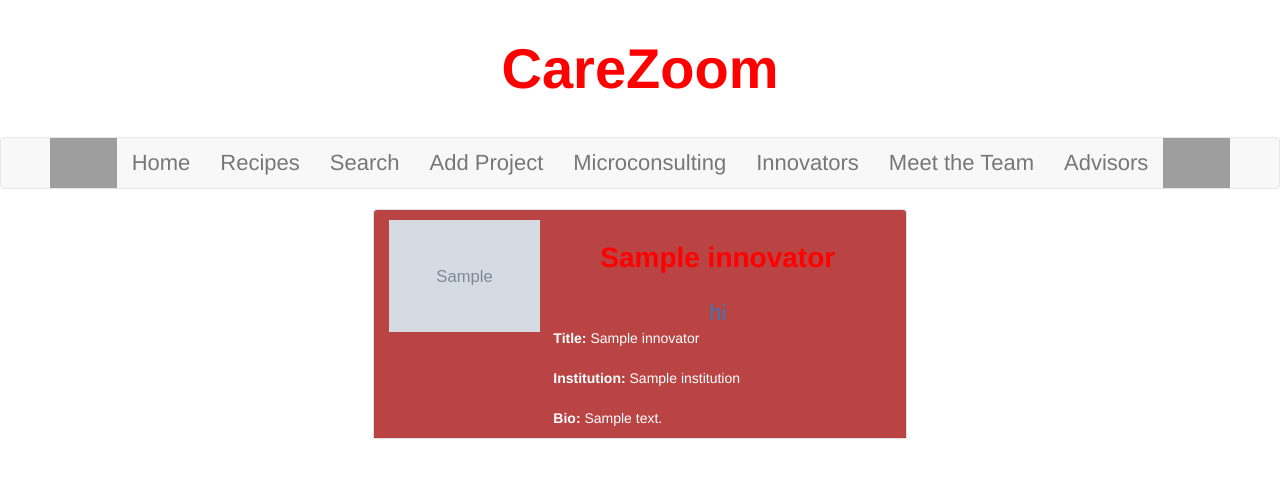
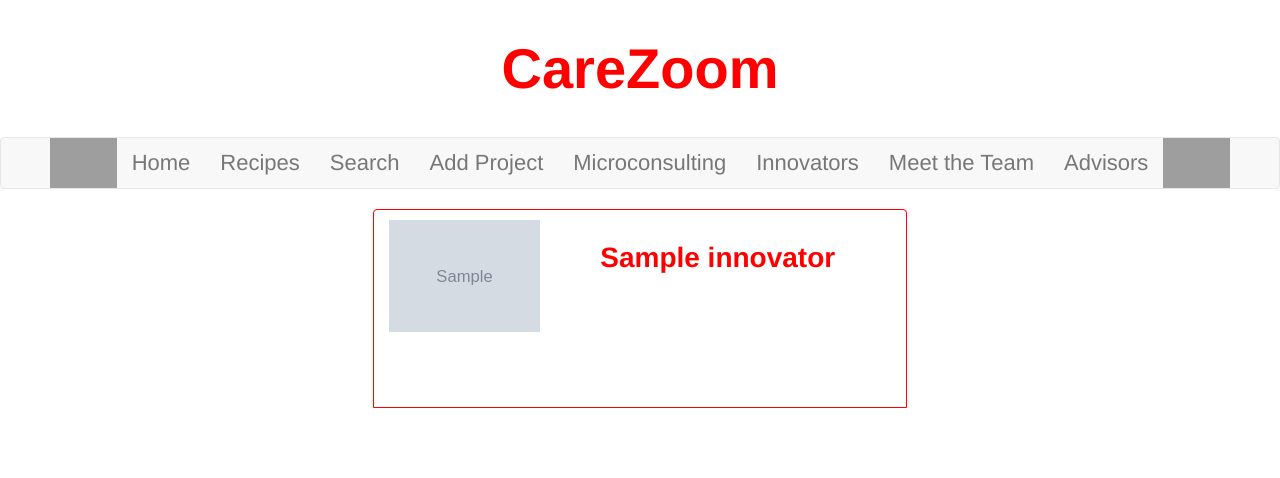
Before and after one commit to cmbear37/carezoom_copy, a Flask app: template templates/innovatorList.html in a window 1280 px wide. Shown: the top 478 px of the page. Run offline with Flask 2, Linux system fonts and the light colour scheme; the template is opened without the code that fills it: most values are stand-ins (such as "Sample title", 1, 10 or a date in 2020); grey boxes marked "Sample" are stand-in pictures; parts of the project's set-up code (start-up, migrations or seed data) failed here and were passed over; some libraries are stand-ins or nearby versions; grey boxes are pictures that could not be loaded.

Commit message:
directories

```diff
--- a/templates/innovatorList.html
+++ b/templates/innovatorList.html
@@ -46,7 +46,7 @@
   <div class="row">
     <center><div class="list-group" style="width: 80%">
       {% for i in innovatorsAll %}
-            <div class="list-group-item clearfix" style="background-color: #ba4444">
+            <div class="list-group-item clearfix" style="background-color: white; border: 1px solid red;">
                 <div class="profile-teaser-left">
 
                     <div class="profile-img"><img src="{{i.imageurl}}"/></div>
@@ -56,7 +56,6 @@
                     <h2 class="profile-name">
                     {{i.name}}</h2>
                     <div class="profile-info" style="width: 95%">
-                        <a href="{{ url_for('innovator', title=i.innovname) }}" >hi</a>
                         <div class="info"><span class="">Title:</span> {{i.title}}</div> <br>
                         <div class="info"><span class="">Institution:</span> {{i.institution}}</div> <br>
                         <div class="info" style="text-align: justify;"><span class="">Bio:</span> {{i.bio}}</div>
```
